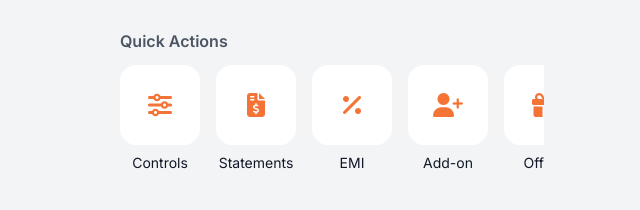
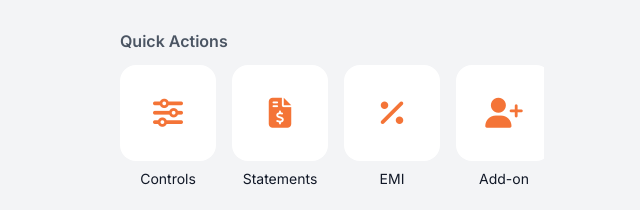
Before and after one commit to ghraisonidatascience-sys/bobcard, a plain HTML site: page index.html in a window 1280 px wide. Both pictures are taken after a click on the element 504 px from the left and 640 px from the top of the page. Shown: the part 496-706 px from the top of the page, without its empty margins (320-960 px from the left). Drawn offline with nearby package versions, Linux system fonts and the light colour scheme.

Commit message:
Update index.html

```diff
--- a/index.html
+++ b/index.html
@@ -174,33 +174,33 @@
                 <div class="mt-8">
                     <h3 class="font-semibold text-secondary mb-3">Quick Actions</h3>
                     <div class="flex space-x-4 overflow-x-auto pb-2 -mx-6 px-6">
-                         <div class="flex-shrink-0 text-center w-20">
+                         <div class="flex-shrink-0 text-center w-24">
                             <div class="bg-secondary rounded-2xl p-4 cursor-pointer hover:bg-tertiary transition-colors aspect-square flex items-center justify-center">
-                                <i class="fas fa-sliders-h text-brand text-2xl"></i>
+                                <i class="fas fa-sliders-h text-brand text-3xl"></i>
                             </div>
                             <p class="text-sm mt-2 text-primary">Controls</p>
                         </div>
-                        <div class="flex-shrink-0 text-center w-20">
+                        <div class="flex-shrink-0 text-center w-24">
                             <div class="bg-secondary rounded-2xl p-4 cursor-pointer hover:bg-tertiary transition-colors aspect-square flex items-center justify-center">
-                                <i class="fas fa-file-invoice-dollar text-brand text-2xl"></i>
+                                <i class="fas fa-file-invoice-dollar text-brand text-3xl"></i>
                             </div>
                             <p class="text-sm mt-2 text-primary">Statements</p>
                         </div>
-                        <div class="flex-shrink-0 text-center w-20">
+                        <div class="flex-shrink-0 text-center w-24">
                             <div class="bg-secondary rounded-2xl p-4 cursor-pointer hover:bg-tertiary transition-colors aspect-square flex items-center justify-center">
-                                <i class="fas fa-percentage text-brand text-2xl"></i>
+                                <i class="fas fa-percentage text-brand text-3xl"></i>
                             </div>
                             <p class="text-sm mt-2 text-primary">EMI</p>
                         </div>
-                        <div class="flex-shrink-0 text-center w-20">
+                        <div class="flex-shrink-0 text-center w-24">
                             <div class="bg-secondary rounded-2xl p-4 cursor-pointer hover:bg-tertiary transition-colors aspect-square flex items-center justify-center">
-                                <i class="fas fa-user-plus text-brand text-2xl"></i>
+                                <i class="fas fa-user-plus text-brand text-3xl"></i>
                             </div>
                             <p class="text-sm mt-2 text-primary">Add-on</p>
                         </div>
-                         <div class="flex-shrink-0 text-center w-20">
+                         <div class="flex-shrink-0 text-center w-24">
                             <div class="bg-secondary rounded-2xl p-4 cursor-pointer hover:bg-tertiary transition-colors aspect-square flex items-center justify-center">
-                                <i class="fas fa-gift text-brand text-2xl"></i>
+                                <i class="fas fa-gift text-brand text-3xl"></i>
                             </div>
                             <p class="text-sm mt-2 text-primary">Offers</p>
                         </div>
@@ -217,10 +217,10 @@
                      </div>
                      <div class="flex items-center justify-between bg-tertiary p-3 rounded-lg"><div class="flex items-center space-x-3 text-primary"><i class="fas fa-snowflake text-cyan-400"></i><span>Freeze Card</span></div><label class="relative inline-flex items-center cursor-pointer"><input type="checkbox" class="sr-only"><div class="w-11 h-6 bg-tertiary rounded-full"><div class="absolute left-1 top-1 bg-white w-4 h-4 rounded-full transition-transform"></div></div></label></div>
                      <div class="grid grid-cols-2 gap-4 text-left mt-4 pt-4 border-t border-themed">
-                         <div class="manage-pin-btn cursor-pointer p-3 rounded-lg hover:bg-tertiary flex items-center space-x-3"><i class="fas fa-key text-brand text-lg w-6 text-center"></i><span class="text-sm text-primary">Manage PIN</span></div>
-                         <div id="set-limits-btn" class="cursor-pointer p-3 rounded-lg hover:bg-tertiary flex items-center space-x-3"><i class="fas fa-sliders-h text-brand text-lg w-6 text-center"></i><span class="text-sm text-primary">Set Limits</span></div>
-                         <div id="block-card-btn" class="cursor-pointer p-3 rounded-lg hover:bg-tertiary flex items-center space-x-3"><i class="fas fa-ban text-red-500 text-lg w-6 text-center"></i><span class="text-sm text-red-500">Block Card</span></div>
-                         <div class="cursor-pointer p-3 rounded-lg hover:bg-tertiary flex items-center space-x-3"><i class="fas fa-info-circle text-brand text-lg w-6 text-center"></i><span class="text-sm text-primary">Details</span></div>
+                         <div class="manage-pin-btn cursor-pointer p-4 rounded-lg hover:bg-tertiary flex items-center space-x-3"><i class="fas fa-key text-brand text-xl w-6 text-center"></i><span class="text-base text-primary">Manage PIN</span></div>
+                         <div id="set-limits-btn" class="cursor-pointer p-4 rounded-lg hover:bg-tertiary flex items-center space-x-3"><i class="fas fa-sliders-h text-brand text-xl w-6 text-center"></i><span class="text-base text-primary">Set Limits</span></div>
+                         <div id="block-card-btn" class="cursor-pointer p-4 rounded-lg hover:bg-tertiary flex items-center space-x-3"><i class="fas fa-ban text-red-500 text-xl w-6 text-center"></i><span class="text-base text-red-500">Block Card</span></div>
+                         <div class="cursor-pointer p-4 rounded-lg hover:bg-tertiary flex items-center space-x-3"><i class="fas fa-info-circle text-brand text-xl w-6 text-center"></i><span class="text-base text-primary">Details</span></div>
                      </div>
                  </div>
             </div>
```
